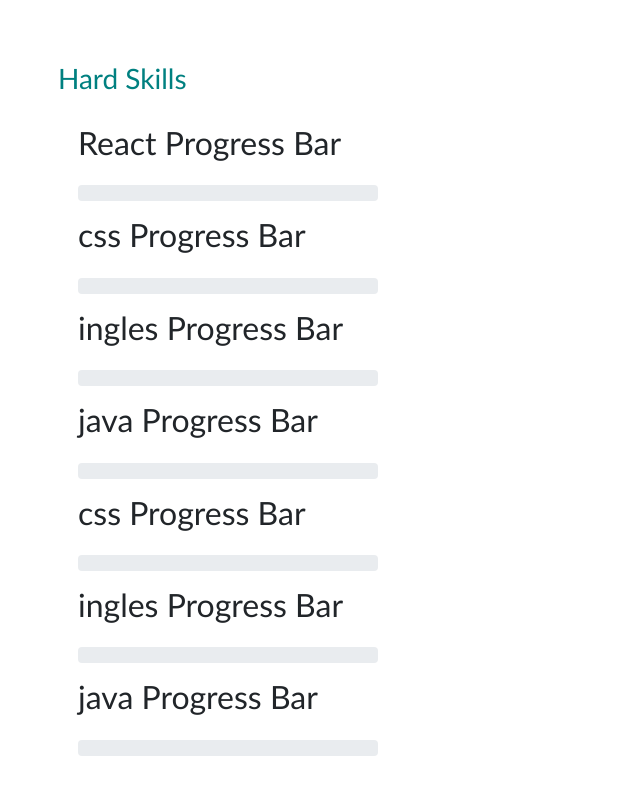
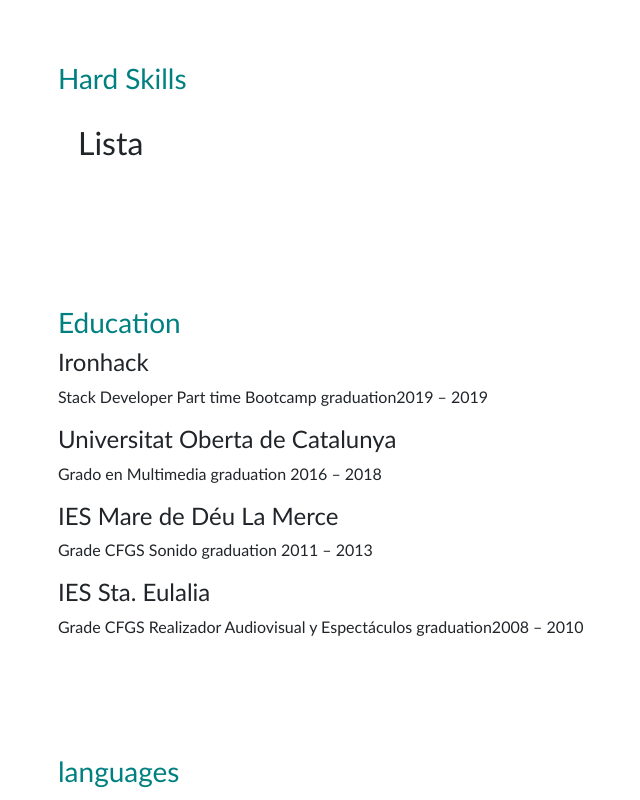
Before and after one commit to johanBautista/jBautista_web, a React (Create React App) app: page /cv in a window 1280 px wide. Shown: the part 1780-2580 px from the top of the page, without its empty margins (27-667 px from the left). Built offline with nearby package versions, Linux system fonts and the light colour scheme.

Commit message:
deleted progress

```diff
--- a/src/components/pages/curriculum/Curriculum.js
+++ b/src/components/pages/curriculum/Curriculum.js
@@ -1,9 +1,10 @@
 import React from 'react';
 import './Curriculum.css';
-import { Carousel, ProgressBar } from 'react-bootstrap';
+import { Carousel } from 'react-bootstrap';
 import foto1 from '../../img/b-cv3.jpg';
 import foto2 from '../../img/home.jpg';
 import foto3 from '../../img/wolfgang-hasselmann-WrLY3abIUyU-unsplash.jpg';
+// import LearningBar from './progressbar/ProgressBar';
 // import { Link } from 'react-router-dom';
 
 const Curriculum = () => {
@@ -156,21 +157,7 @@ const Curriculum = () => {
           <h3>Hard Skills</h3>
           <div className="card-skill">
             <>
-              <h2>React Progress Bar</h2>
-              <ProgressBar done="70" />
-              <h2>css Progress Bar</h2>
-              <ProgressBar done="30" />
-              <h2>ingles Progress Bar</h2>
-              <ProgressBar done="90" />
-              <h2>java Progress Bar</h2>
-              <ProgressBar done="20" />
-               <h2>css Progress Bar</h2>
-               <ProgressBar done="30" />
-               <h2>ingles Progress Bar</h2>
-               <ProgressBar done="90" />
-               <h2>java Progress Bar</h2>
-               <ProgressBar done="20" />
-              {' '}
+              <h2>Lista</h2>
             </>
             {/* <Link> </Link> */}
             <ul>
```
Also changed, not shown: src/components/pages/curriculum/progressbar/ProgressBar.css (deleted, +0 -35 lines), src/components/pages/curriculum/progressbar/ProgressBar.js (deleted, +0 -67 lines).
